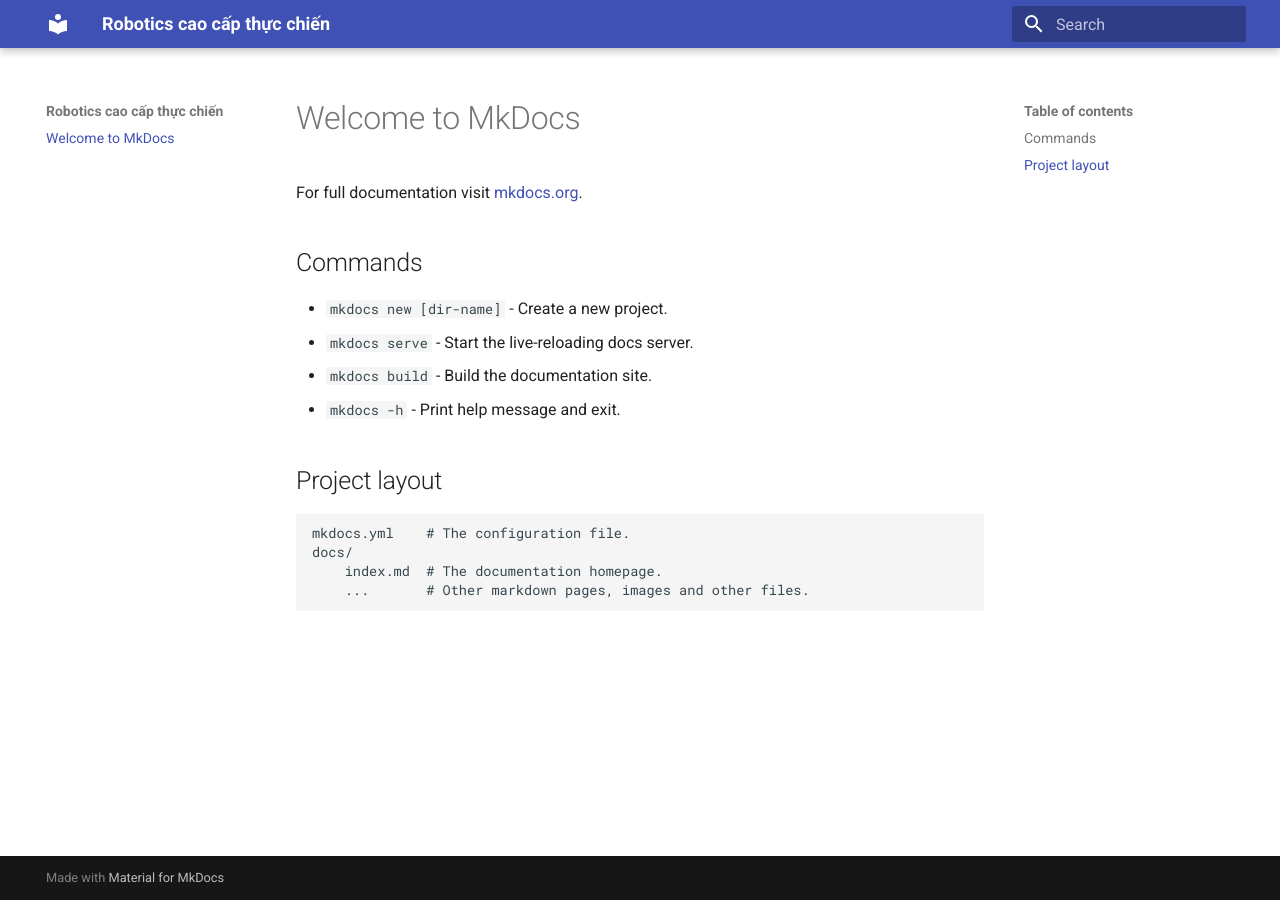
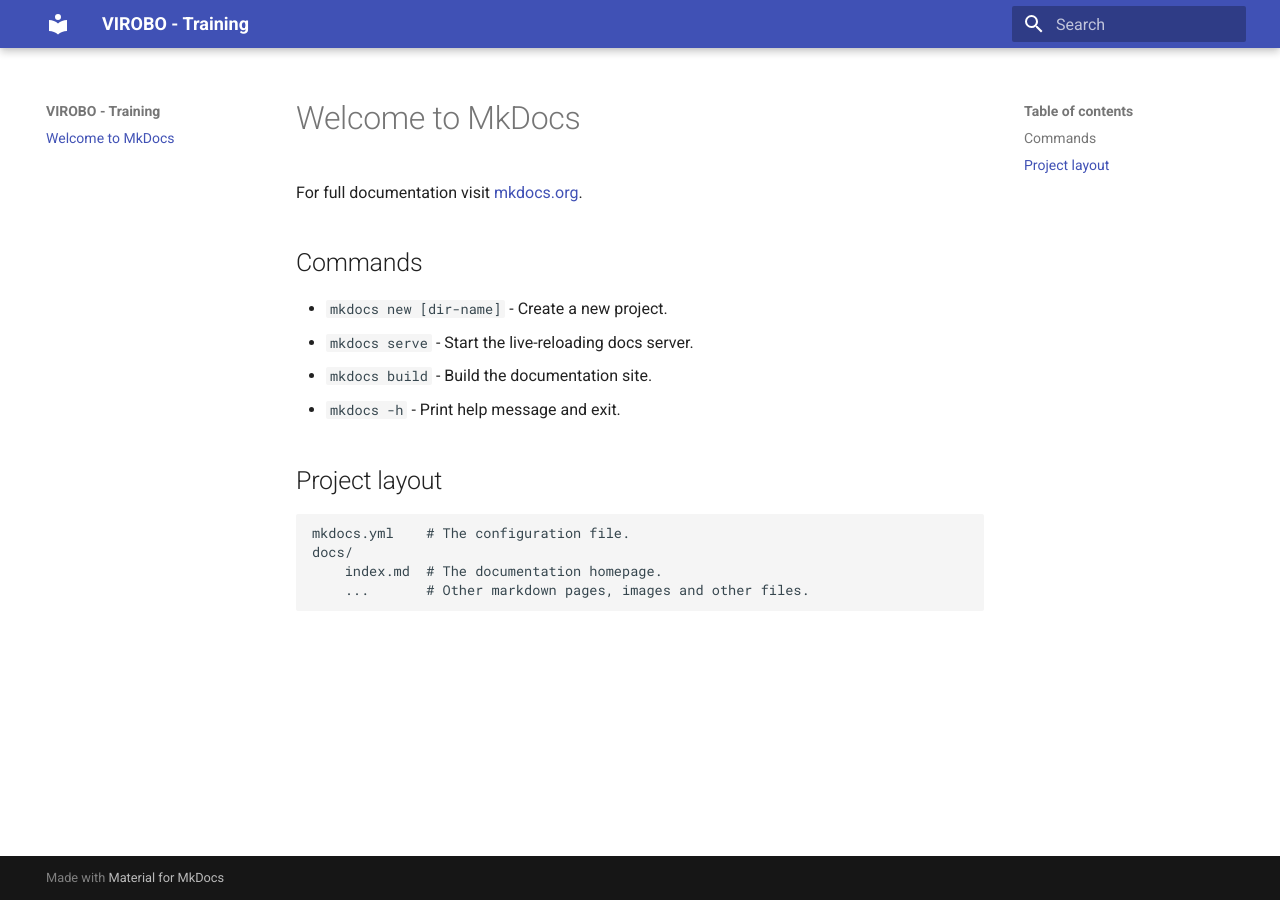
Before and after one commit to hieuxinhe94/hieuxinhe94.github.io, an MkDocs documentation site: the page built from docs/index.md, in a window 1280 px wide. Built offline with MkDocs 1.6.1 and Material for MkDocs 9.7.7, drawn with Linux system fonts in a browser that asks for light colours.

Commit message:
update site name

```diff
--- a/mkdocs.yml
+++ b/mkdocs.yml
@@ -1,4 +1,4 @@
-site_name: Robotics cao cấp thực chiến
+site_name: VIROBO - Training
 site_url: https://virobo.org/training
 theme:
   name: material
```
